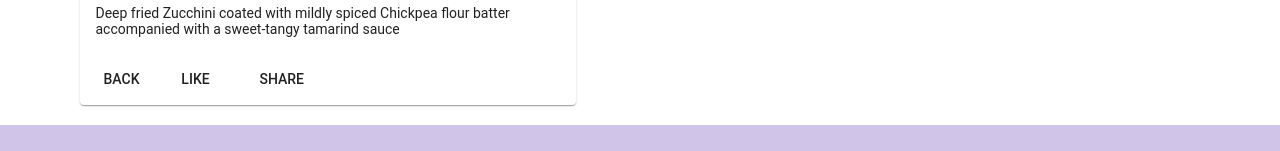
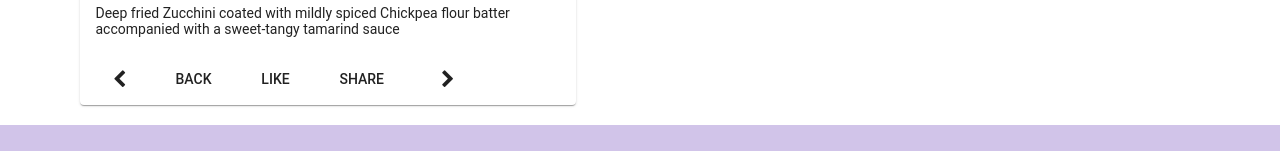
Before and after one commit to nikhilsharma96/CourseraAngularProject, an Angular app: page /dishdetail/1 in a window 1280 px wide. Shown: the part 954-1105 px from the top of the page. Built offline with nearby package versions, Linux system fonts and the light colour scheme.

Commit message:
rxjs part 2

```diff
--- a/src/app/dishdetail/dishdetail.component.html
+++ b/src/app/dishdetail/dishdetail.component.html
@@ -19,15 +19,22 @@
             </p>
           </mat-card-content>
           <mat-card-actions>
+            <button mat-button [routerLink]="['/dishdetail',prev]">
+            <span class="fa fa-chevron-left fa-lg"></span>
+            </button>
             <button mat-button (click)="goBack()">BACK</button>
             <button mat-button>LIKE</button>
             <button mat-button>SHARE</button>
+            <span class="flex spacer"></span>
+            <button mat-button [routerLink]="['/dishdetail',next]">
+              <span class="fa fa-chevron-right fa-lg"></span>
+              </button>
           </mat-card-actions>
         </mat-card>
       </div>
 
-  <div fxFlex="40">
-    <mat-list *ngIf="dish">
+  <div fxFlex="40" *ngIf="dish">
+    <mat-list >
     <h1>Comments</h1>
         <mat-list-item *ngFor="let comm of dish.comments;let i=index" >
           <p matLine> {{dish.comments[i].comment}} </p>
--- a/src/app/dishdetail/dishdetail.component.ts
+++ b/src/app/dishdetail/dishdetail.component.ts
@@ -4,6 +4,7 @@
 import { Location } from '@angular/common';
 import { DishService } from '../services/dish.service'
 import { ActivatedRoute } from '@angular/router';
+import { switchMap } from 'rxjs/operators';
 
 @Component({
   selector: 'app-dishdetail',
@@ -12,15 +13,25 @@
 })
 export class DishdetailComponent implements OnInit {
   dish:Dish;
+  dishIds: string[];
+  prev:string;
+  next:string;
 
   constructor(private dishService:DishService,
     private route:ActivatedRoute,
     private location:Location) { }
 
   ngOnInit(): void {
-    let id=this.route.snapshot.params['id'];
-    this.dishService.getDish(id)
-    .subscribe((dish)=>this.dish=dish);
+    this.dishService.getDishIds()
+    .subscribe((dishIds)=> this.dishIds=dishIds);
+    this.route.params.pipe(switchMap((params:Params)=>this.dishService.getDish(params['id'])))
+    .subscribe((dish)=>{this.dish=dish ; this.setPrevNext(dish.id)});
+  }
+
+  setPrevNext(dishId:string){
+    const index= this.dishIds.indexOf(dishId);
+    this.prev=this.dishIds[(this.dishIds.length+index-1)%this.dishIds.length];
+    this.next=this.dishIds[(this.dishIds.length+index+1)%this.dishIds.length];
   }
 
   goBack():void{
--- a/src/app/services/dish.service.ts
+++ b/src/app/services/dish.service.ts
@@ -37,4 +37,8 @@
         setTimeout(()=>resolve(DISHES.filter((dish)=>(dish.featured))[0]),2000)
       });*/
   }
+
+  getDishIds(): Observable<string | any>{
+      return of(DISHES.map(dish=>dish.id));
+  }
 }
```
